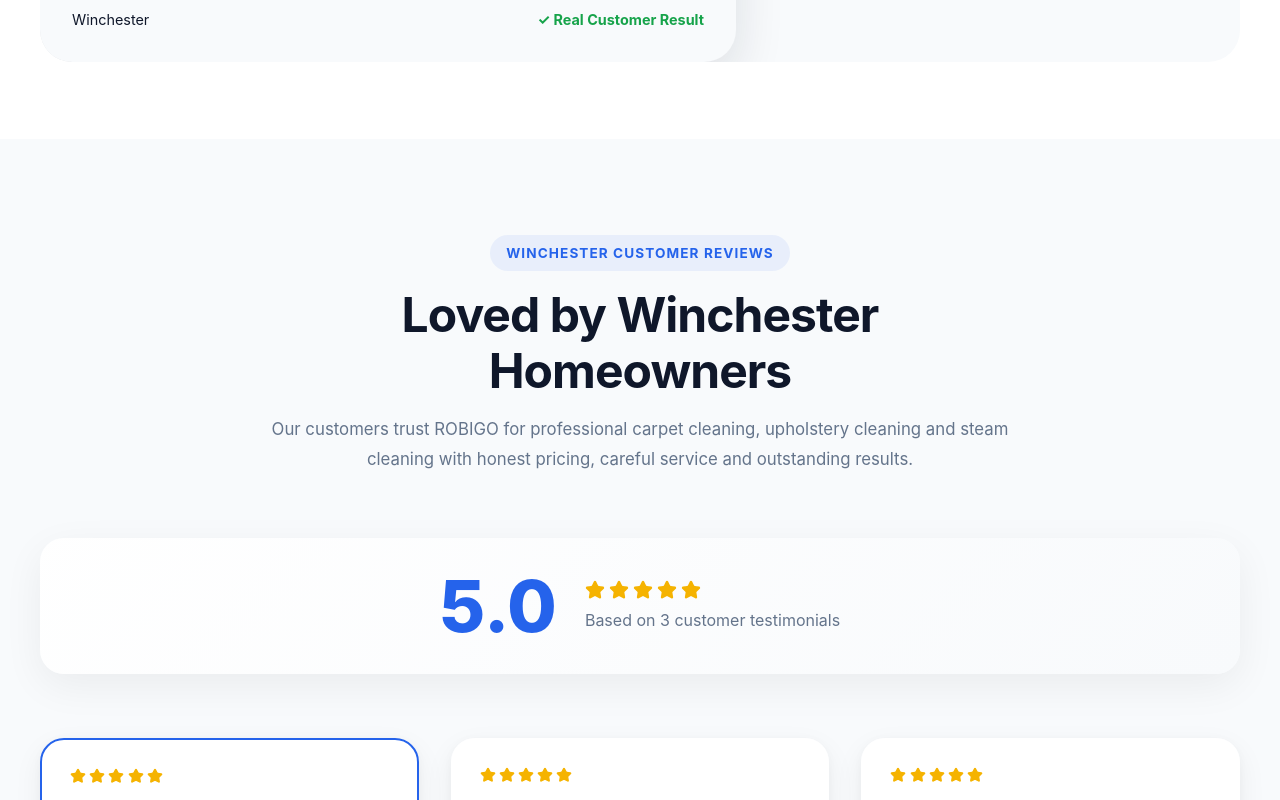
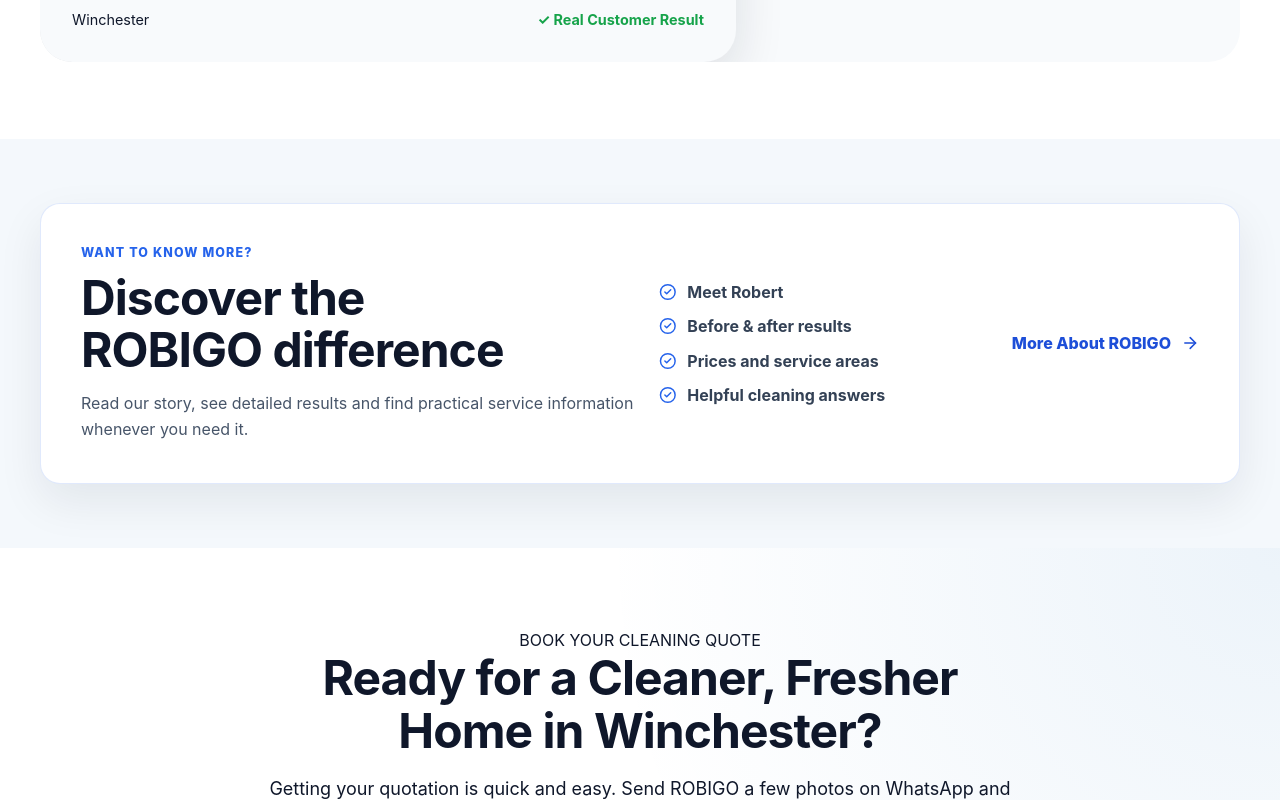
Before and after one commit to Robigo1977/ROBIGO-V5, a React (Vite) app: page / in a window 1280 px wide. Shown: the part 6440-7240 px from the top of the page. Built offline with nearby package versions, Linux system fonts and the light colour scheme.

Commit message:
Move full reviews off the homepage

```diff
--- a/src/App.tsx
+++ b/src/App.tsx
@@ -10,7 +10,6 @@
 import QuoteCalculator from "./components/sections/QuoteCalculator";
 import BeforeAfter from "./components/sections/BeforeAfter";
 import Services from "./components/sections/Services";
-import Reviews from "./components/sections/Reviews";
 import ExploreMore from "./components/sections/ExploreMore/ExploreMore";
 import Contact from "./components/sections/Contact";
 
@@ -26,7 +25,6 @@
       <QuoteCalculator />
       <Services />
       <BeforeAfter compact />
-      <Reviews />
       <ExploreMore />
       <Contact />
     </main>
```
